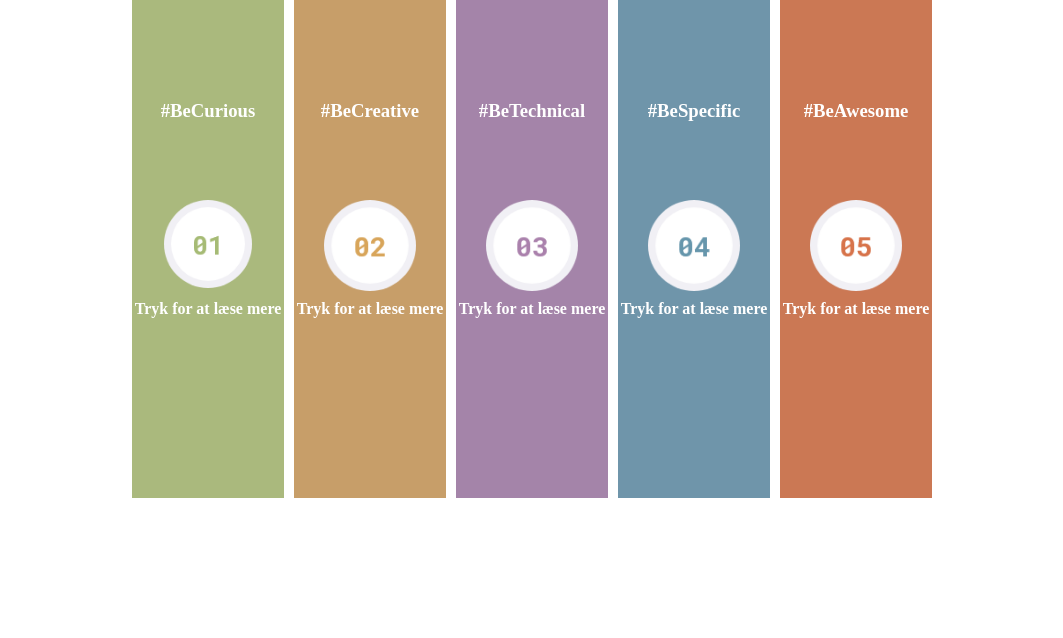
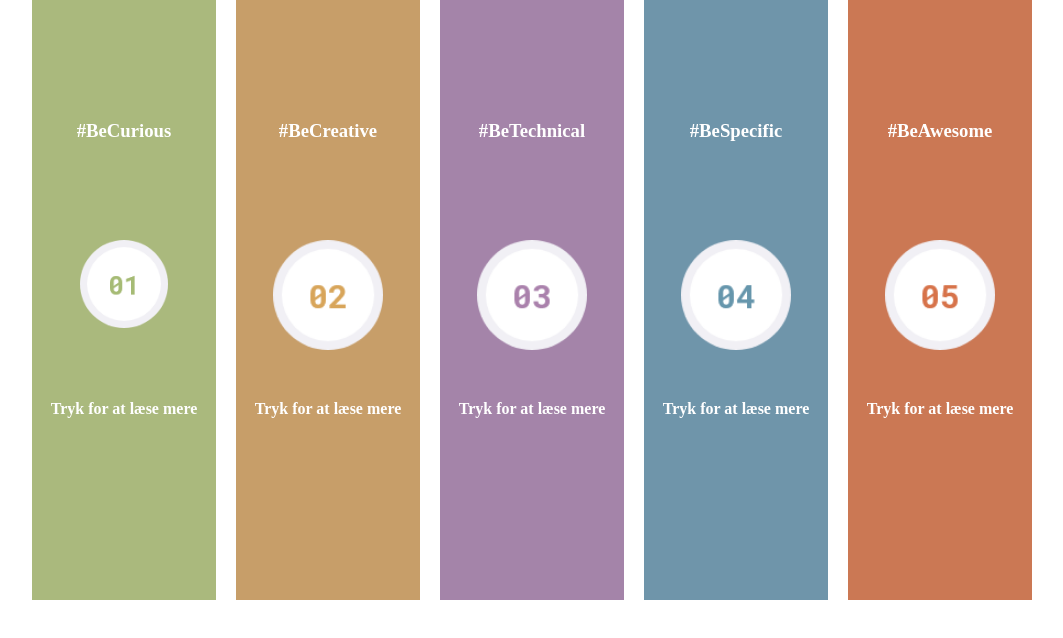
Before and after one commit to JonasWinther/projekt4, a plain HTML site: page Faserne/faserne.html in a window 1280 px wide. Shown: the top 638 px of the page, without its empty margins (108-1171 px from the left). Drawn offline with Linux system fonts and the light colour scheme.

Commit message:
Ændret størrelse på grids i faser

```diff
--- a/Faserne/faserne.css
+++ b/Faserne/faserne.css
@@ -12,10 +12,9 @@ html {
   padding: 0;
 }
 main {
-  height: 500px;
-  width: 800px;
+  height: 6000px;
+  width: 1000px;
   display: grid;
-  grid-template-columns: 138;
   grid-template-rows: 498px;
   grid-template-areas: "a";
 }
@@ -27,32 +26,31 @@ main {
   justify-content: center;
   align-items: baseline;
   grid-area: a;
-  grid-gap: 10px;
+  grid-gap: 20px;
+  height: 600px;
 }
 
 .tabcontent {
   display: none;
   -webkit-animation: fadeEffect 0.5s;
   animation: fadeEffect 0.5s;
-  height: 498px;
+  height: 600px;
   cursor: pointer;
   color: white;
-  margin: 5px;
-
 }
 
 
 
 .tabcontents {
   grid-area: a;
-  height: 498px;
-  width: 800;
+  height: 600px;
+  width: 1000px;
 }
 
 .tabcontents > button {
   text-align: left;
-  height: 498px;
-  width: 800px;
+  height: 600px;
+  width: 1000px;
   border: none;
   font: inherit;
   font-size: inherit;
@@ -89,20 +87,25 @@ main {
 .tab > button {
   text-align: center;
   display: grid;
-  grid-template-rows: 100px 100px 100px 100px 100px;
+  grid-template-rows: 120px 120px 120px 120px 120px;
   grid-template-areas:
     "a"
     "b"
     "c"
     "d"
     "e";
-  height: 500px;
+  height: 600px;
   color: white;
   cursor: pointer;
   border: none;
   font: inherit;
   outline: none;
 }
+
+button > h4 {
+  margin-top: 40px;
+}
+
 .tab button:hover {
   opacity: 0.7;
   box-shadow: honeydew 1px 2px;
```
